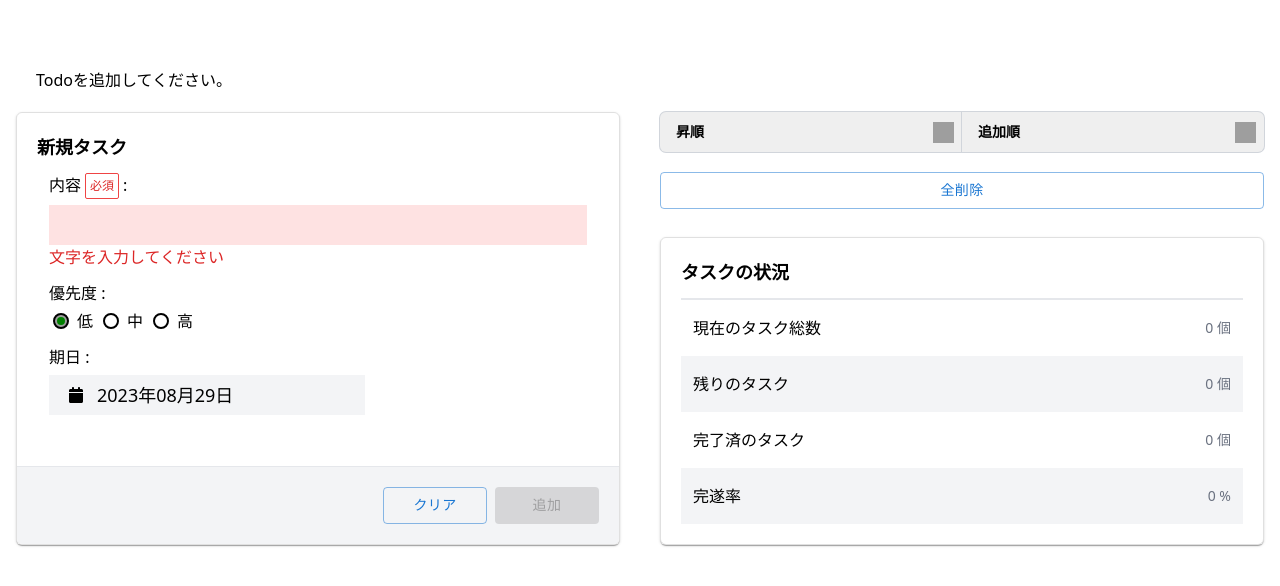
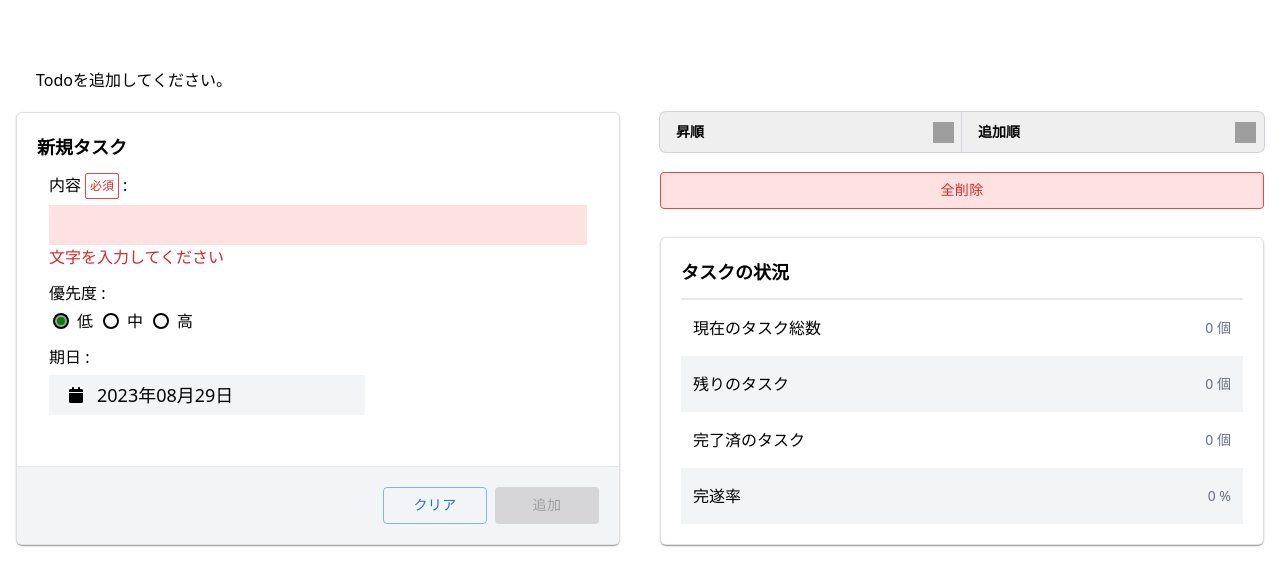
Before and after one commit to yasu-pro/ToDoList_Weather-app, a Next.js app: page / in a window 1280 px wide. Shown: the top 586 px of the page. Built offline with nearby package versions, Linux system fonts and the light colour scheme; grey boxes are pictures that could not be loaded.

Commit message:
Fix: build時とdevelop時の全削除ボタンの相違を修正

```diff
--- a/components/ClearAllButton.js
+++ b/components/ClearAllButton.js
@@ -1,11 +1,31 @@
 import React from 'react';
 import { useDispatch } from 'react-redux';
-import { Button } from "@mui/material";
+import { Button, createTheme, ThemeProvider } from "@mui/material";
 import { clearAllTodos } from "../redux/todosReducer";
-import customButtonStyles from "../styles/customButton.module.css";
 
 const ClearAllButton = () => {
     const dispatch = useDispatch();
+
+    // カスタムテーマの定義
+    const theme = createTheme({
+        components: {
+            MuiButton: {
+                styleOverrides: {
+                    outlinedPrimary: {
+                        width: "100%",
+                        color: "rgb(220 38 38 )",
+                        backgroundColor: "rgb(254 226 226)",
+                        borderColor: "rgb(239 68 68 )",
+                        '&:hover': {
+                            color: "rgb(254 226 226)",
+                            backgroundColor: "rgb(239 68 68 )",
+                            borderColor: "rgb(220 38 38 )",
+                        }
+                    },
+                },
+            },
+        },
+    });
 
     const handleClearAll = () => {
         if (window.confirm("タスクを全て削除します。一度削除すると元に戻せません。")) {
@@ -14,15 +34,16 @@ const ClearAllButton = () => {
     }
 
     return (
+        <ThemeProvider theme={theme}>
             <Button
                 variant="outlined"
                 color="primary"
                 onClick={handleClearAll}
                 sx={{ marginRight: "0.5rem" }}
-            className={customButtonStyles.customClearAllButton}
                 data-testid="clear-all-button"
             >全削除
             </Button>
+        </ThemeProvider>
     )
 }
 
--- a/styles/customButton.module.css
+++ b/styles/customButton.module.css
@@ -63,16 +63,3 @@
     border-top-right-radius: 0.375rem;
     border-bottom-right-radius: 0.375rem;
 }
-
-.customClearAllButton {
-    width: 100%;
-    color: rgb(220 38 38 );
-    background-color: rgb(254 226 226);
-    border-color: rgb(239 68 68 );
-}
-
-.customClearAllButton:hover {
-    color: rgb(254 226 226);
-    background-color: rgb(239 68 68 );
-    border-color: rgb(220 38 38 );
-}
```
Lines whose indentation alone changed are shown as unchanged.
